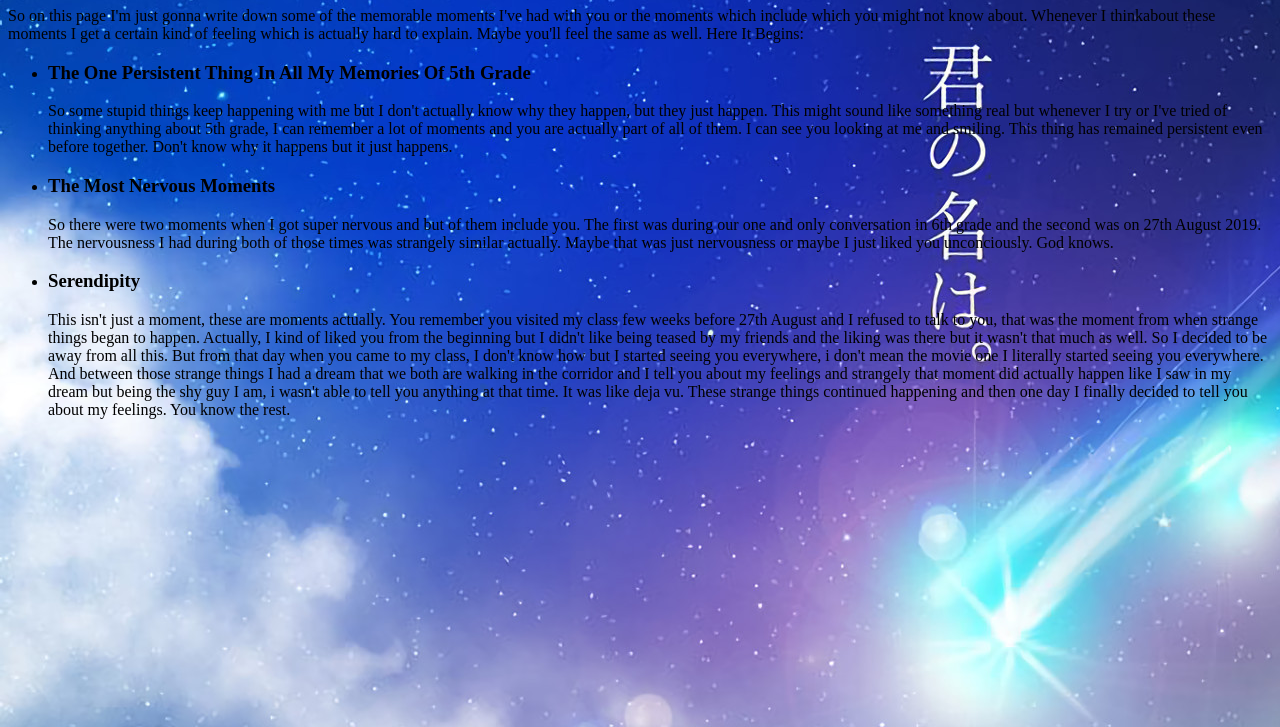
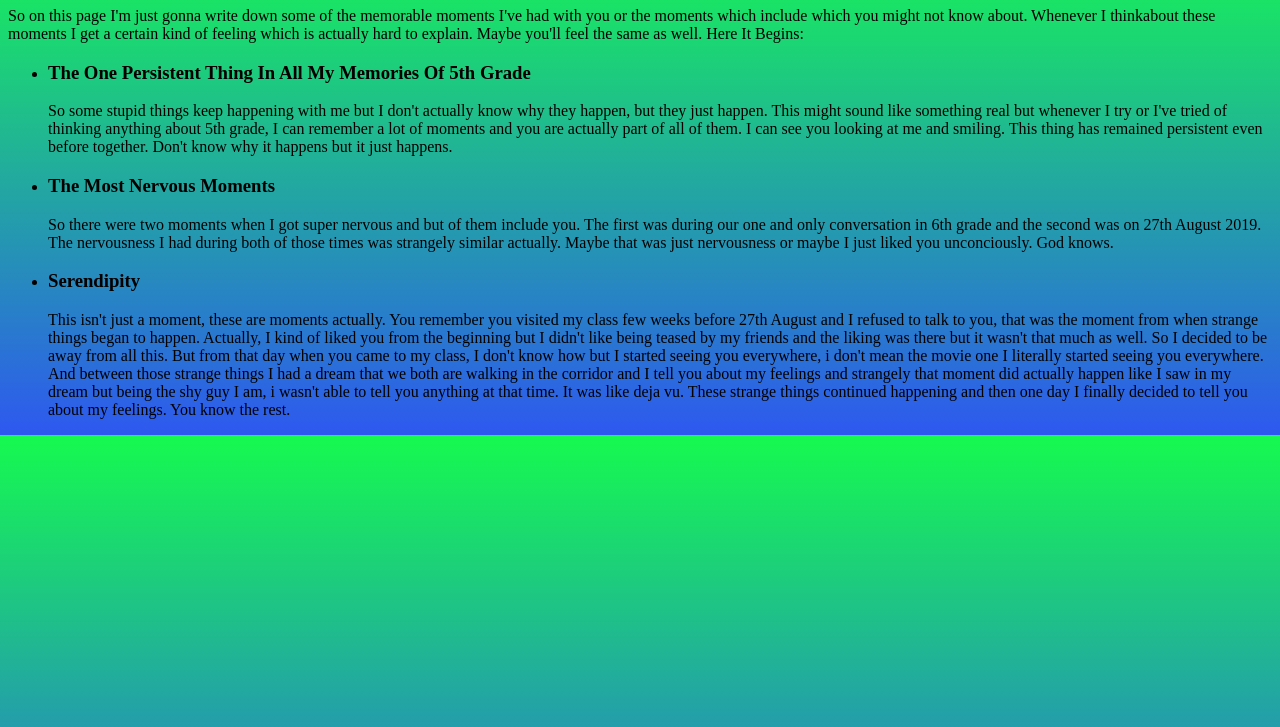
Before and after one commit to rj-27/Gift, a plain HTML site: page 1.html in a window 1280 px wide. Shown: the part 73-800 px from the top of the page. Drawn offline with Linux system fonts and the light colour scheme.

Commit message:
Update 1.css

```diff
--- a/1.css
+++ b/1.css
@@ -1,4 +1,3 @@
 body{
-	background-image: url("5.jpg");
-        background-repeat: no-repeat;
+	background: linear-gradient(rgb(22, 250, 79), rgb(46,88,240))
 }
```
